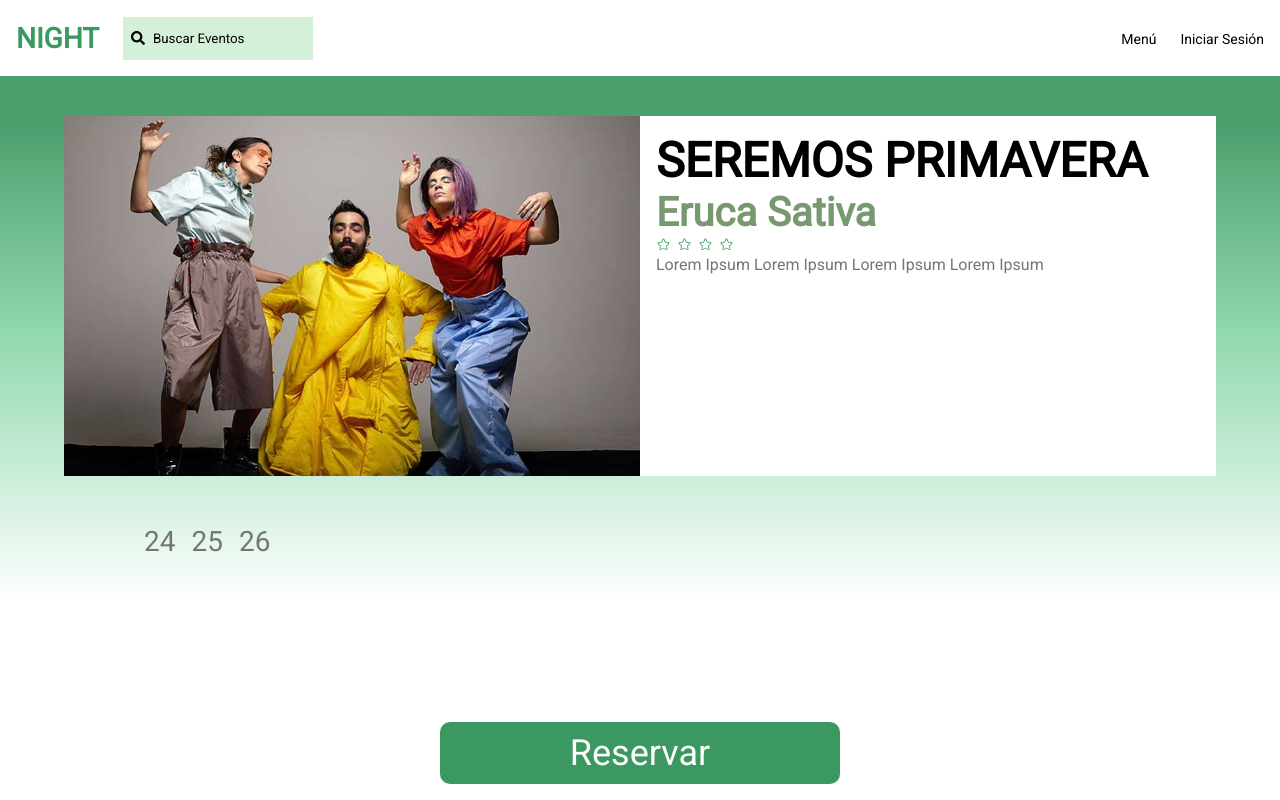
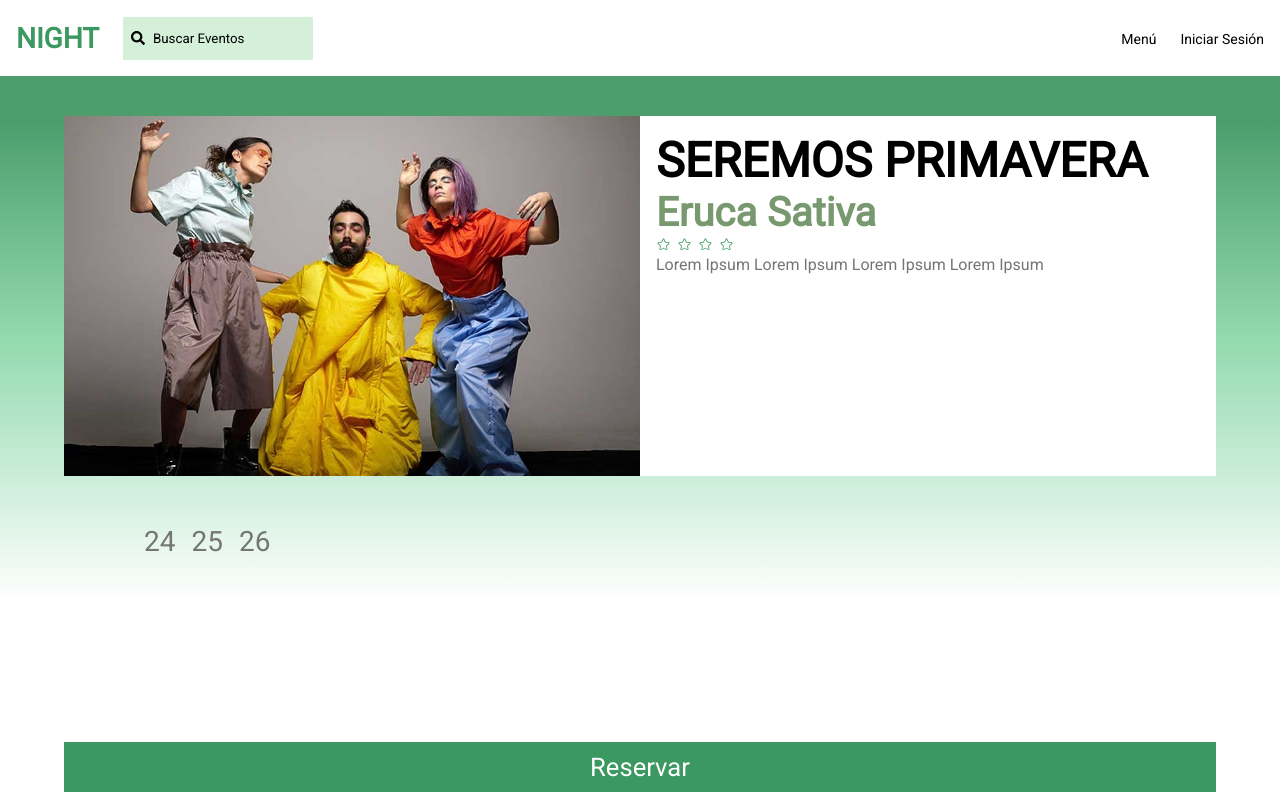
Before and after one commit to frontendcafe/cmyk-night, a React (Create React App) app: page /events/1 in a window 1280 px wide. Built offline with nearby package versions, Linux system fonts and the light colour scheme.

Commit message:
fix styles Home and eventDetails

```diff
--- a/src/pages/style/EventDetails.css
+++ b/src/pages/style/EventDetails.css
@@ -12,6 +12,10 @@
     width: 100%;
 }
 
+.titulo_aux{
+  display: none;
+}
+
 .dates_container{
     width: 80%;
     margin-bottom: 15vh;
@@ -21,7 +25,7 @@
   background-color: #3B9860;
   color: white;
   text-decoration: none;
-  font-size: 36px;
+  font-size: 7vw;
   text-align: center;
   padding: 20px 0;
   width: 100%;
@@ -36,14 +40,25 @@
 
   }
   .btn{
-    border-radius: 10px;
-    padding: 10px 130px 10px 130px;
-    width:auto ;
-    margin-bottom: 2vh;
+    width: 90%;
+    padding: 10px 70px 10px 70px;
+    font-size: 2vw;
+    margin-bottom: 1vh;
+
   }
   .maincard{
     width: 90%;
     margin: 5vh 5vh 0vh 5vh;
+  }
 
+  .titulo_aux{
+    display:block;
+    margin-top: 3vh;
+    font-size: 1.2vw;
+    letter-spacing: 2vh;
+    font-weight: bolder;
+    color: #3B9860;
+    width: 90%;
+    padding-left: 1vw;
   }
 }
```
Also changed, not shown: src/pages/style/Home.css (added, +25 -0 lines).
